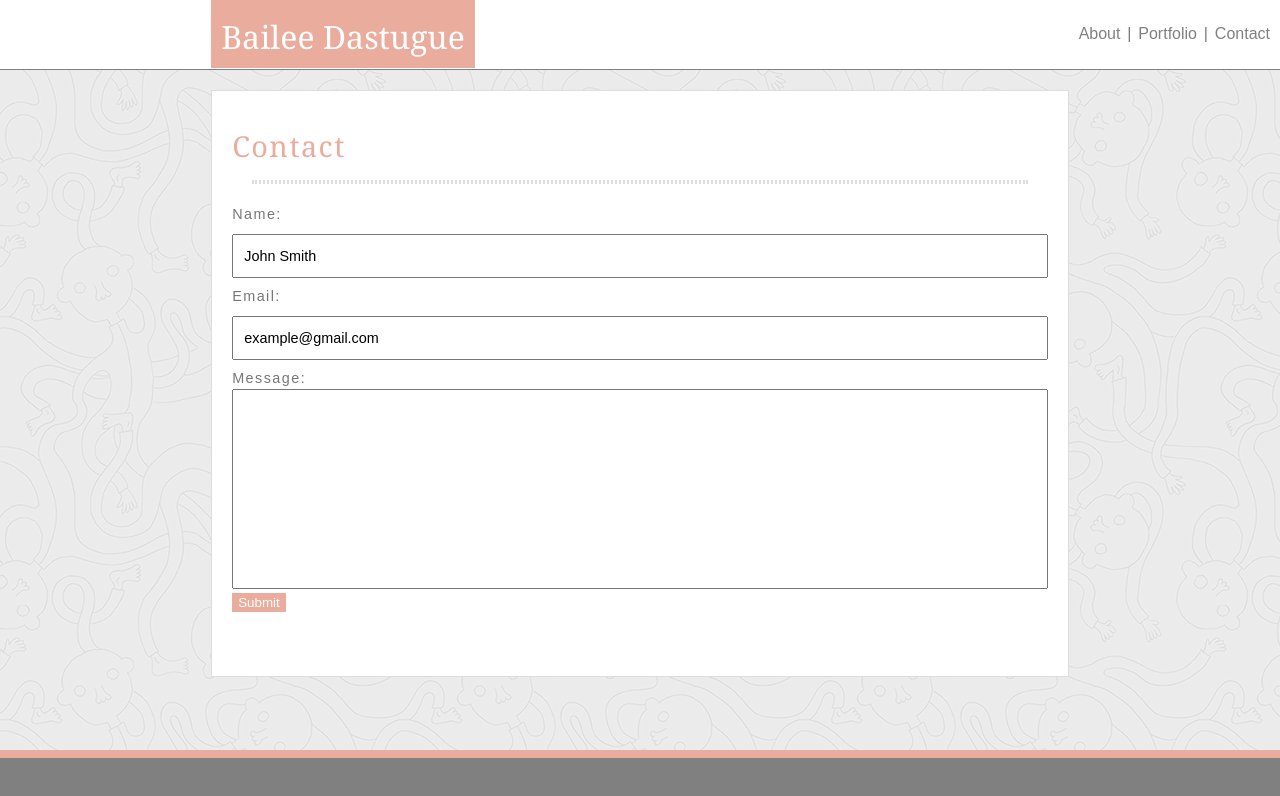
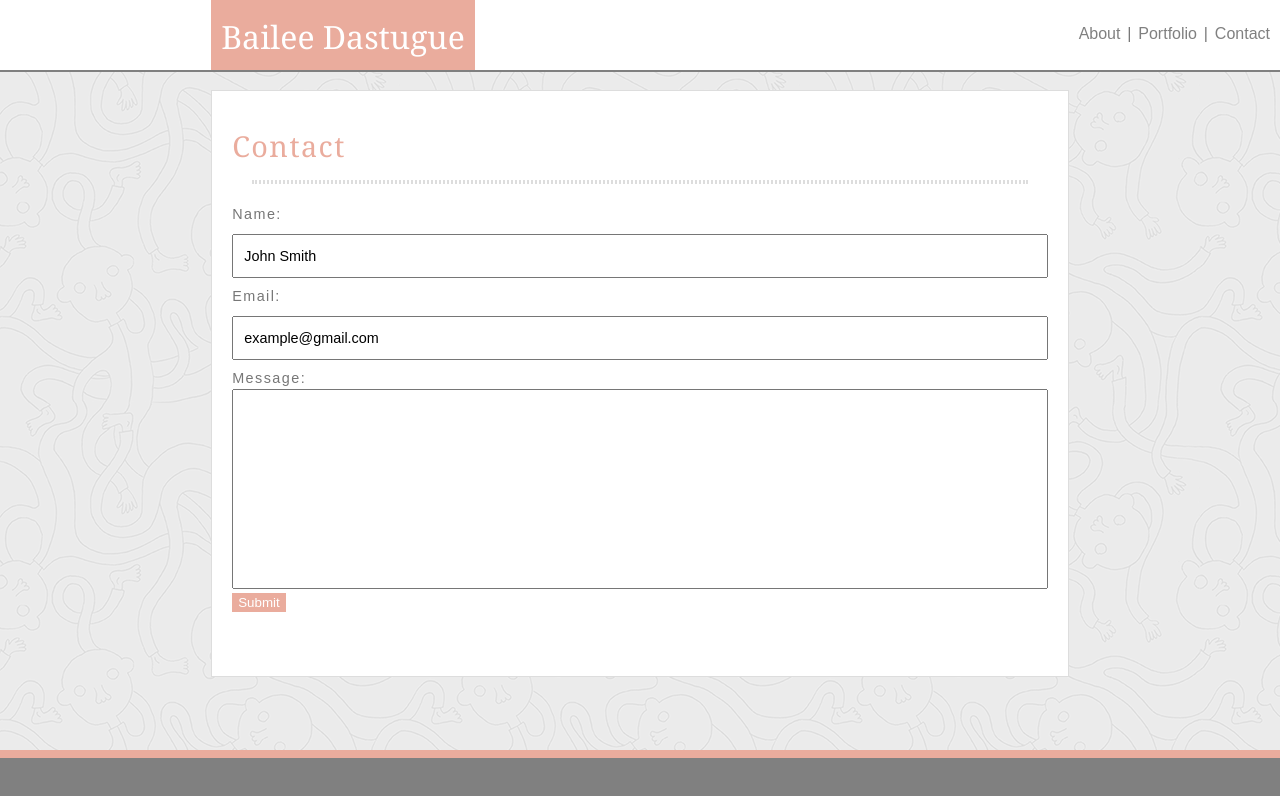
Before and after one commit to baileedastugue/Basic-Portfolio, a plain HTML site: page contact.html in a window 1280 px wide. Drawn offline with Linux system fonts and the light colour scheme.

Commit message:
changed border on header to an outline

```diff
--- /dev/null
+++ b/assets/css/reset.css
@@ -0,0 +1,48 @@
+/* http://meyerweb.com/eric/tools/css/reset/
+   v2.0 | 20110126
+   License: none (public domain)
+*/
+
+html, body, div, span, applet, object, iframe,
+h1, h2, h3, h4, h5, h6, p, blockquote, pre,
+a, abbr, acronym, address, big, cite, code,
+del, dfn, em, img, ins, kbd, q, s, samp,
+small, strike, strong, sub, sup, tt, var,
+b, u, i, center,
+dl, dt, dd, ol, ul, li,
+fieldset, form, label, legend,
+table, caption, tbody, tfoot, thead, tr, th, td,
+article, aside, canvas, details, embed,
+figure, figcaption, footer, header, hgroup,
+menu, nav, output, ruby, section, summary,
+time, mark, audio, video {
+	margin: 0;
+	padding: 0;
+	border: 0;
+	font-size: 100%;
+	font: inherit;
+	vertical-align: baseline;
+}
+/* HTML5 display-role reset for older browsers */
+article, aside, details, figcaption, figure,
+footer, header, hgroup, menu, nav, section {
+	display: block;
+}
+body {
+	line-height: 1;
+}
+ol, ul {
+	list-style: none;
+}
+blockquote, q {
+	quotes: none;
+}
+blockquote:before, blockquote:after,
+q:before, q:after {
+	content: '';
+	content: none;
+}
+table {
+	border-collapse: collapse;
+	border-spacing: 0;
+}
--- a/assets/css/style.css
+++ b/assets/css/style.css
@@ -24,11 +24,12 @@ body {
     background-color: #ffffff;
     height: 70px;
     color: #777777;
-    border-bottom: 1.5px solid gray;
+    outline: 2px solid gray;
     position: sticky;
     top: 0px;
     font-family: Georgia, 'Times New Roman', Times, serif;
 }
+
 
 #header h1{
     float: left;
@@ -38,7 +39,7 @@ body {
     width: fit-content;
     padding-left: 10px;
     padding-right: 10px;
-    height: 68px;
+    height: 70px;
     margin: 0px;
     margin-left:16.5%;
     padding-top: 15px;
```
Also changed, not shown: contact.html (+1 -0 lines), index.html (+1 -0 lines), portfolio.html (+1 -0 lines).
